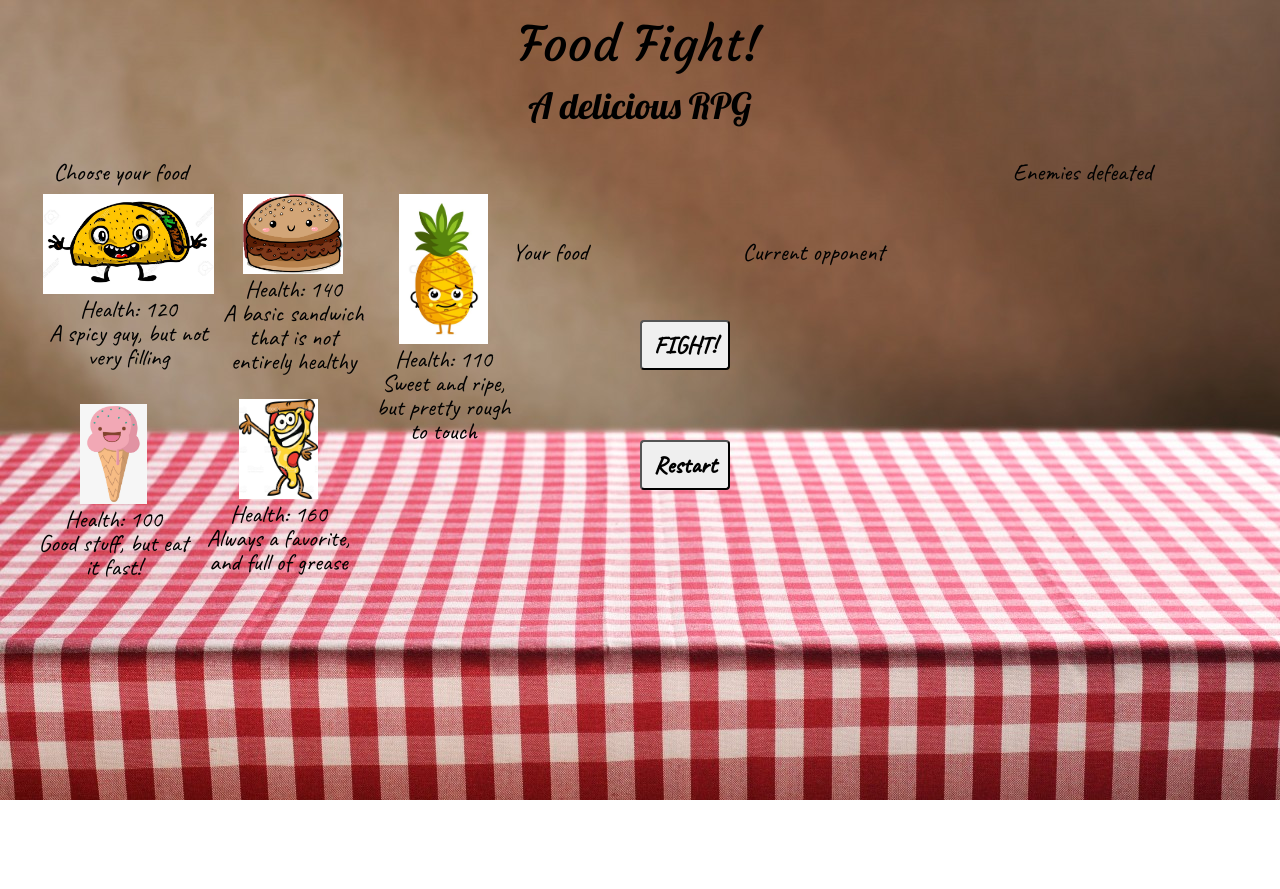
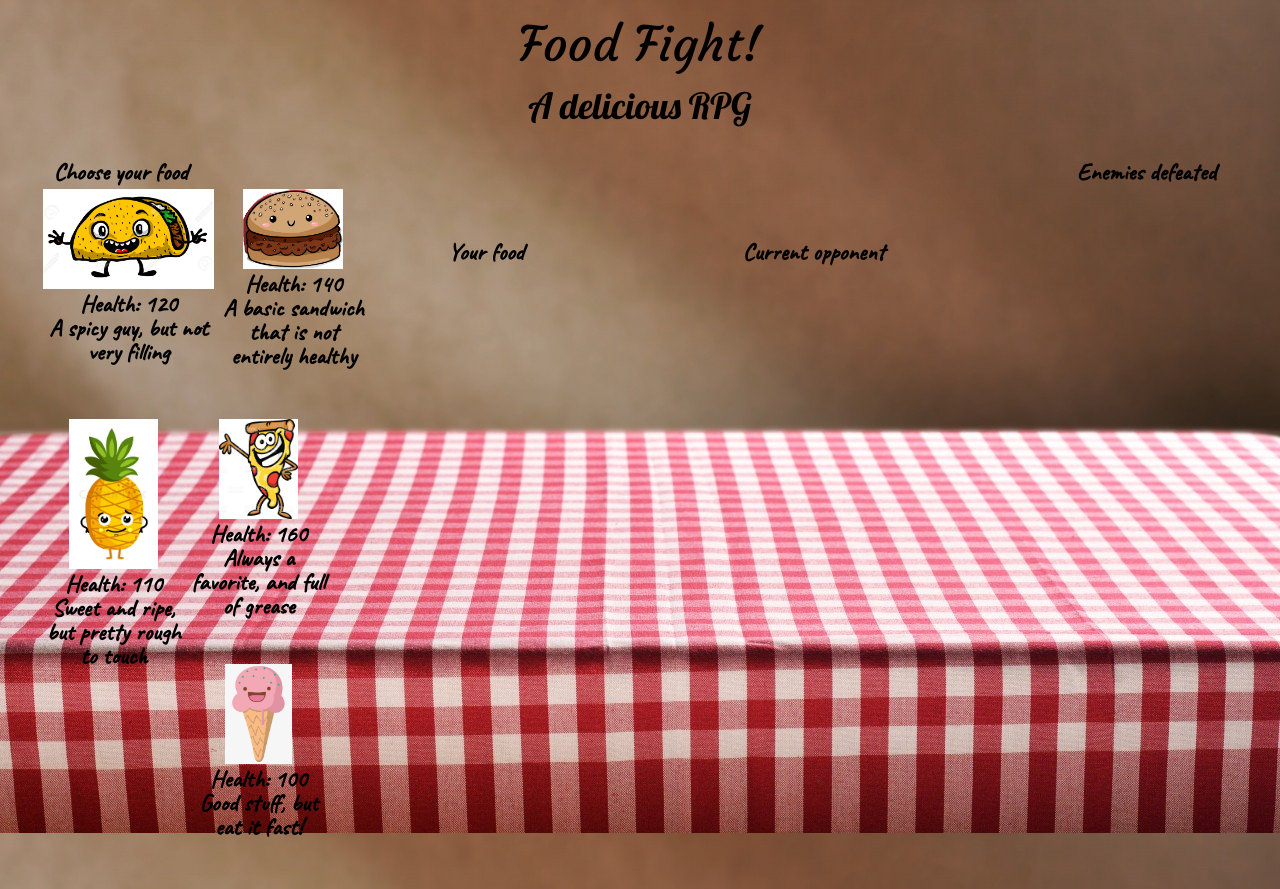
Before and after one commit to ewgalassi/unit-4-game, a plain HTML site: page index.html in a window 1280 px wide. Before the commit the page ends 800 px from the top, so only its background shows below. Drawn offline with nearby package versions, Linux system fonts and the light colour scheme.

Commit message:
style touchups

```diff
--- a/assets/css/style.css
+++ b/assets/css/style.css
@@ -25,10 +25,20 @@ h2 {
 span {
     font-size: 24px;
     font-family: "Caveat", cursive;
+    font-weight: bold;
 }
 
 .hidden {
     visibility: hidden;
+}
+
+.float-left {
+    float: left;
+}
+
+.float-right {
+    float: right;
+    padding-right: 15px;
 }
 
 #user-choice {
@@ -41,51 +51,55 @@ span {
     position: absolute;
     top: 20%;
     left: 3%;
+    width: 32%;
 }
 
 #taco {
     width: 180px;
     height: 200px;
-    float: left;
     margin: 5px auto;
     text-align: center;
+    padding-bottom: 20px;
 }
 
 #sloppyJoe {
     width: 150px;
     height: 200px;
-    float: left;
     margin: 5px auto;
     text-align: center;
+    padding-bottom: 20px;
 }
 
 #pineapple {
     width: 150px;
     height: 200px;
-    float: left;
     margin: 5px auto;
     text-align: center;
+    padding-bottom: 25px;
 }
 
 #pizza {
-    width: 150px;
+    width: 140px;
     height: 200px;
     margin: 5px auto;
     text-align: center;
+    padding-bottom: 20px;
 }
 
 #iceCream {
-    width: 150px;
+    width: 140px;
     height: 200px;
-    float: left;
     margin: 5px auto;
     text-align: center;
+    margin-top: 20px;
+    padding-bottom: 20px;
 }
 
 .player {
     position: absolute;
     top: 30%;
-    left: 40%;
+    left: 35%;
+    margin: 0 auto;
 }
 
 .fight-section {
@@ -103,7 +117,7 @@ span {
 #fight {
     font-size: 24px;
     font-family: "Caveat", cursive;
-    font-weight: bold;
+    font-weight: bolder;
     width: 90px;
     height: 50px;
     padding: 4px;
@@ -113,7 +127,9 @@ span {
 .defeated {
     position: absolute;
     top: 20%;
-    right: 10%;
+    right: 5%;
+    text-align: right;
+    width: 28%;
 }
 
 #restart {
@@ -122,7 +138,7 @@ span {
     left: 50%;
     font-size: 24px;
     font-family: "Caveat", cursive;
-    font-weight: bold;
+    font-weight: bolder;
     width: 90px;
     height: 50px;
     padding: 4px;
--- a/assets/javascript/game.js
+++ b/assets/javascript/game.js
@@ -63,6 +63,7 @@ $(document).ready(function() {
                     $("#user-choice").text("");
                 }
             }
+            $("#fight").removeClass("hidden");
         };
     });
 
@@ -78,9 +79,14 @@ $(document).ready(function() {
         $("#pineappleHealth").text("Health: " + pineapple.health);
         if (eval(player).health <= 0) {
             $("#user-choice").text("You lost!");
+            $("#fight").addClass("hidden");
+            $("#restart").removeClass("hidden");
         } else if (eval(currentEnemy).health <= 0) {
             $("#user-choice").text("You won the battle!  Choose a new opponent");
             $(".defeated").append(document.getElementById(currentEnemy));
+            var element = document.getElementById(currentEnemy);
+            element.classList.remove("float-left");
+            element.classList.add("float-right")
             if  (currentEnemy === "taco") {
                 document.getElementById("tacoPic").src="assets/images/taco-lost.jpg";
             }
--- a/index.html
+++ b/index.html
@@ -19,27 +19,27 @@
         <div id="choice-section">
             <span id="user-choice">Choose your food</span><br>
             <div>
-                <div id="taco">
+                <div id="taco" class="float-left">
                     <img id="tacoPic" class="characters" src="assets/images/taco.png" height="100px" alt="taco" data-food="taco"><br>
                     <span id="tacoHealth">Health: 120</span><br>
                     <span>A spicy guy, but not very filling</span>
                 </div>
-                <div id="sloppyJoe">
+                <div id="sloppyJoe" class="float-left">
                     <img id="sloppyJoePic" class="characters" src="assets/images/sloppy-joe.png" height="80px" alt="sloppy joe" data-food="sloppyJoe"><br>
                     <span id="sloppyJoeHealth">Health: 140</span><br>
                     <span>A basic sandwich that is not entirely healthy</span>
                 </div>
-                <div id="pineapple">
+                <div id="pineapple" class="float-left">
                     <img id="pineapplePic" class="characters" src="assets/images/pineapple.jpg" height="150px" alt="pineapple" data-food="pineapple"><br>
                     <span id="pineappleHealth">Health: 110</span><br>
                     <span>Sweet and ripe, but pretty rough to touch</span>
                 </div>
-                <div id="pizza">
+                <div id="pizza" class="float-left">
                     <img id="pizzaPic" class="characters" src="assets/images/pizza.jpg" height="100px" alt="pizza" data-food="pizza"><br>
                     <span id="pizzaHealth">Health: 160</span><br>
                     <span>Always a favorite, and full of grease</span>
                 </div>
-                <div id="iceCream">
+                <div id="iceCream" class="float-left">
                     <img id="iceCreamPic" class="characters" src="assets/images/ice-cream.png" height="100px" alt="ice cream" data-food="iceCream"><br>
                     <span id="iceCreamHealth">Health: 100</span><br>
                     <span>Good stuff, but eat it fast!</span>
@@ -50,12 +50,12 @@
             <span id="currentPlayer">Your food</span><br>
         </div>
         <div class="fight-section">
-            <button id="fight">FIGHT!</button>
+            <button id="fight" class="hidden">FIGHT!</button>
         </div>
         <div class="defender">
         <span id="current-enemy">Current opponent</span><br>
         </div>
-        <button id="restart">Restart</button>
+        <button id="restart" class="hidden">Restart</button>
         <div class="defeated">
             <span>Enemies defeated</span><br>
         </div>
```
Also changed, not shown: assets/images/pineapple-lost.jpg.
